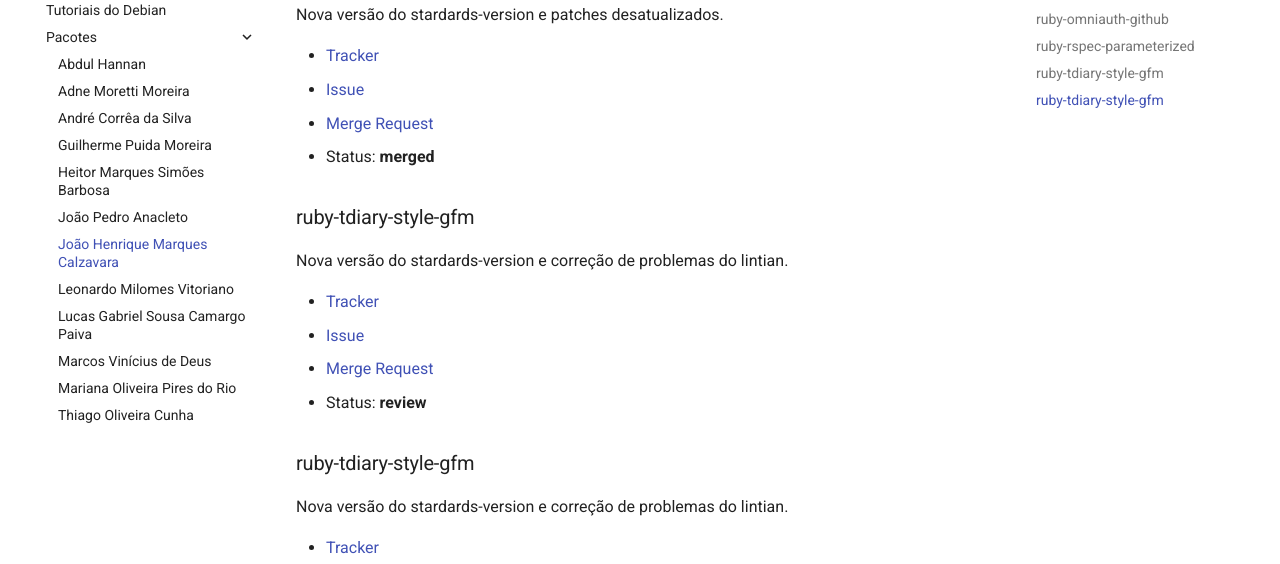
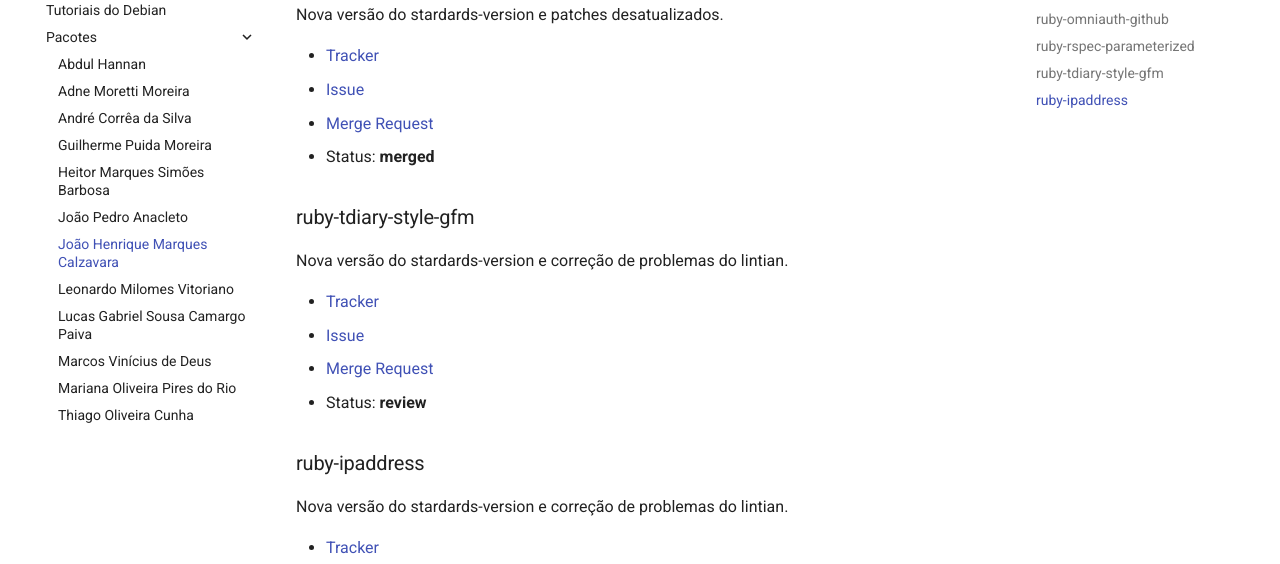
Before and after one commit to FGA-GCES/Debian_Pacotes, an MkDocs documentation site: the page built from docs/pacotes/joao-henrique-marques-calzavara.md, in a window 1280 px wide and 900 px high, scrolled down 747 px. Shown: the part 170-734 px from the top of the window. Built offline with MkDocs 1.6.1 and Material for MkDocs 9.7.7, drawn with Linux system fonts in a browser that asks for light colours; comment, search, counter and statistics services are not loaded.

Commit message:
Update joao-henrique-marques-calzavara.md

```diff
--- a/docs/pacotes/joao-henrique-marques-calzavara.md
+++ b/docs/pacotes/joao-henrique-marques-calzavara.md
@@ -45,11 +45,11 @@
 - [Merge Request](https://salsa.debian.org/ruby-team/tdiary-style-gfm/-/merge_requests/1)
 - Status: **review**
 
-### ruby-tdiary-style-gfm
+### ruby-ipaddress
 
 Nova versão do stardards-version e correção de problemas do lintian.
 
 - [Tracker](https://tracker.debian.org/pkg/ruby-ipaddress)
 - [Issue](https://salsa.debian.org/debian-brasilia-team/docs/-/issues/128)
-- [Merge Request]([https://salsa.debian.org/ruby-team/tdiary-style-gfm/-/merge_requests/1](https://salsa.debian.org/ruby-team/ruby-ipaddress/-/merge_requests/1)https://salsa.debian.org/ruby-team/ruby-ipaddress/-/merge_requests/1)
+- [Merge Request](https://salsa.debian.org/ruby-team/tdiary-style-gfm/-/merge_requests/1](https://salsa.debian.org/ruby-team/ruby-ipaddress/-/merge_requests/1)https://salsa.debian.org/ruby-team/ruby-ipaddress/-/merge_requests/1)
 - Status: **review**
```
